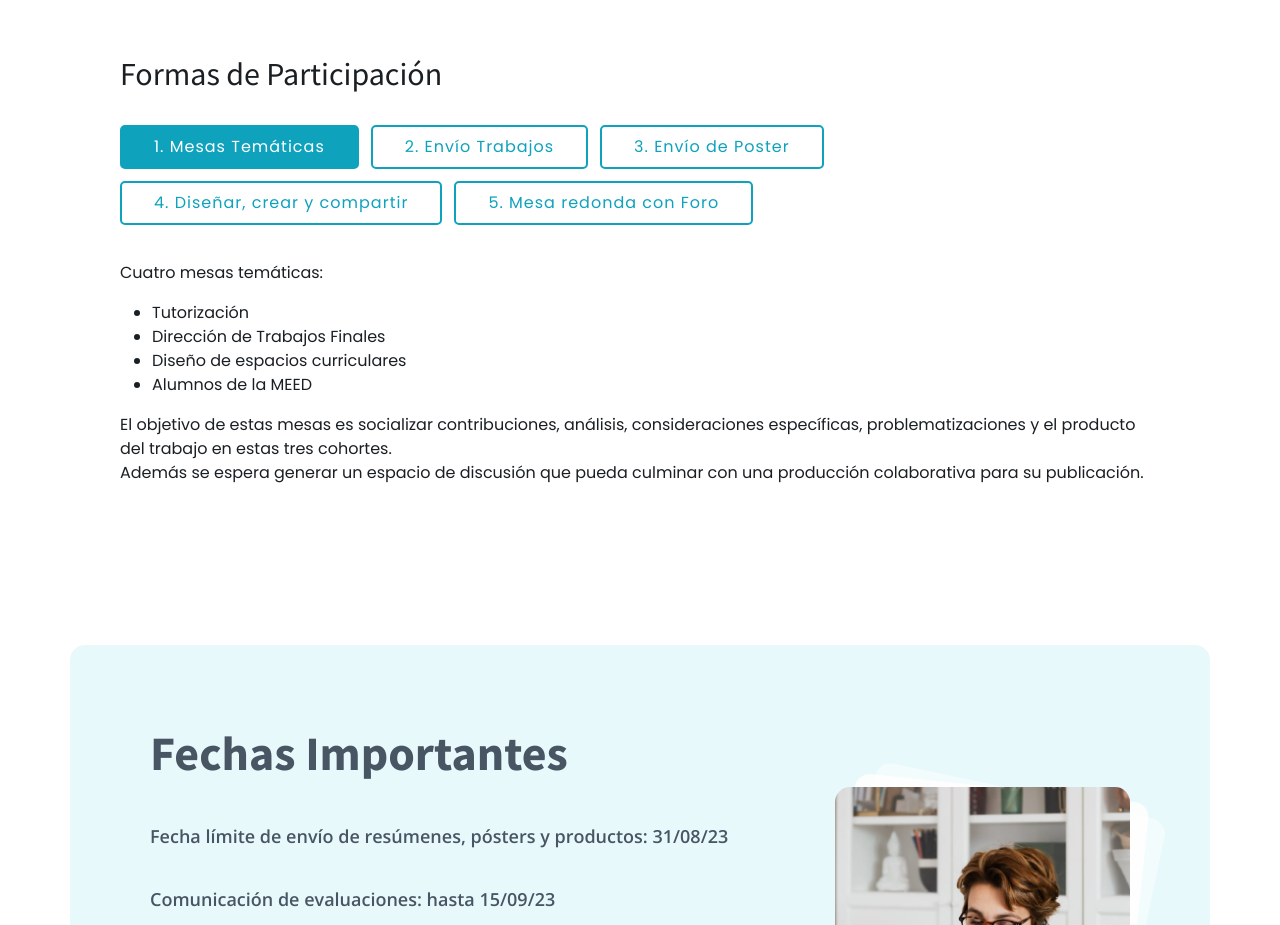
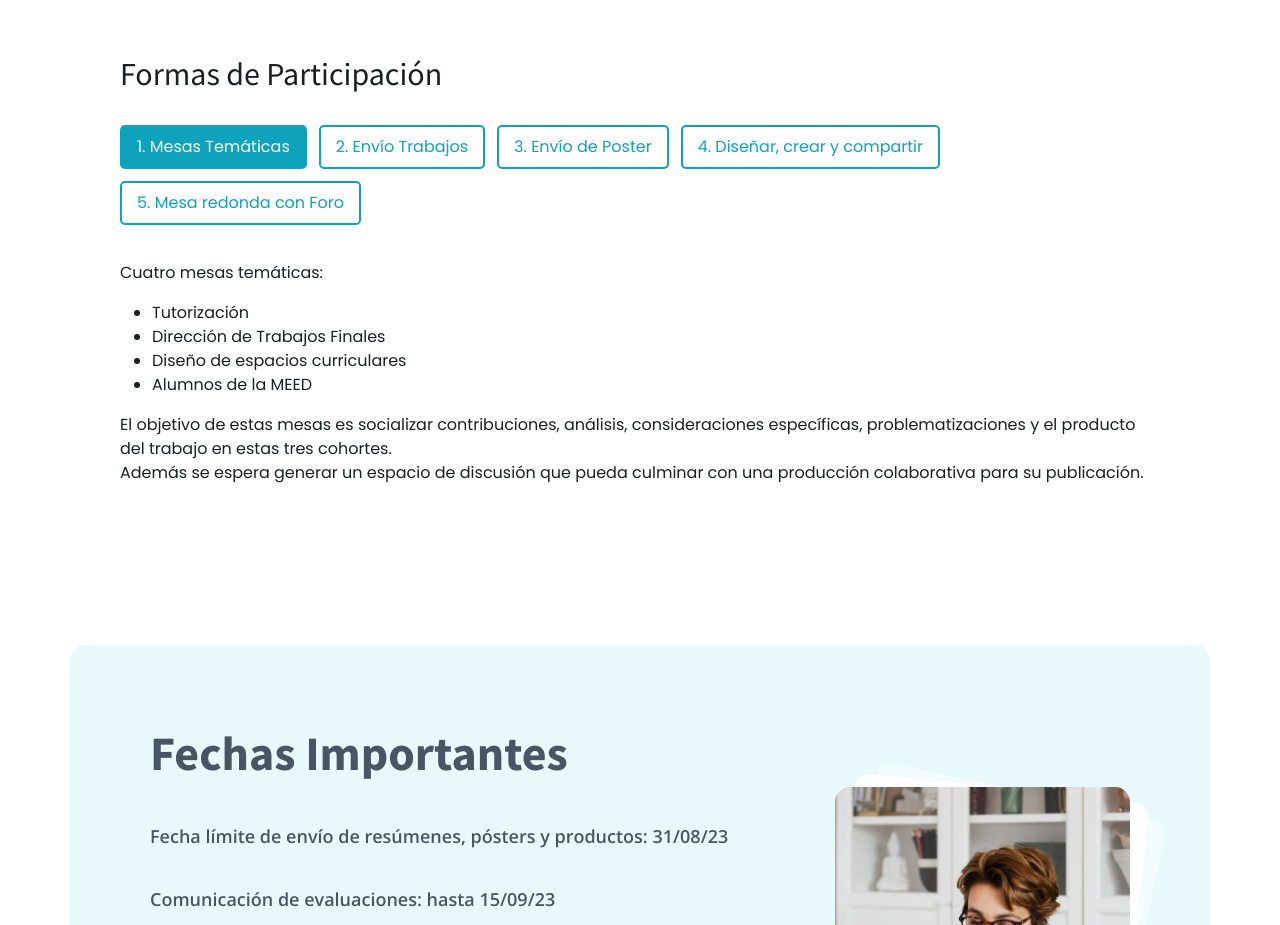
Before and after one commit to pkogan/weed2025, a plain HTML site: page index.html in a window 1280 px wide. Shown: the part 1800-2725 px from the top of the page. Drawn offline with nearby package versions, Linux system fonts and the light colour scheme.

Commit message:
Se ajusto tamaños de padding

```diff
--- a/assets/css/main.css
+++ b/assets/css/main.css
@@ -80,6 +80,8 @@
 h6 {
   font-family: var(--font-primary);
 }
+
+
 
 /*--------------------------------------------------------------
 # Preloader
@@ -1350,9 +1352,9 @@
 }
 
 .formas .nav-link {
-  letter-spacing: 1px;
+  /* letter-spacing: 1px; */
   display: inline-block;
-  padding: 8px 32px;
+  padding: 8px 15px; /*padding: 8px 32px;  <- Old*/
   border-radius: 5px;
   transition: 0.5s;
   -webkit-animation: fadeInUp 1s both 0.6s;
```
Also changed, not shown: index.html (+1 -2 lines).
